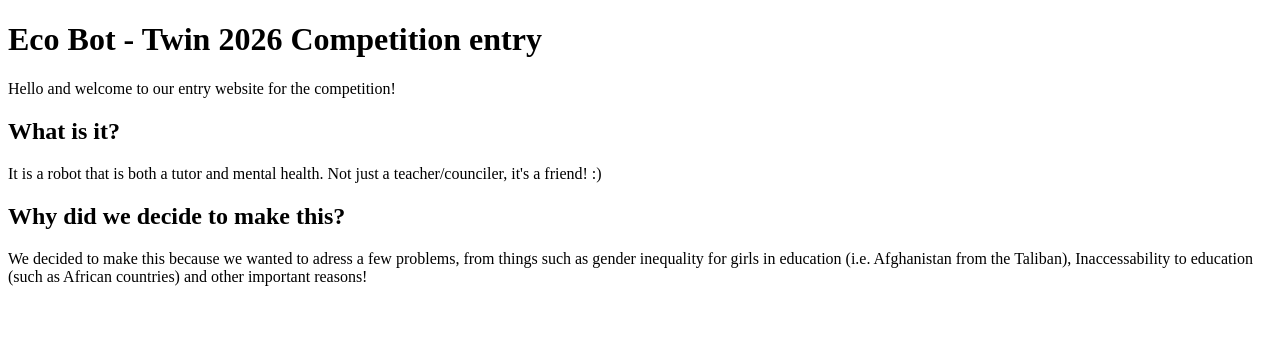
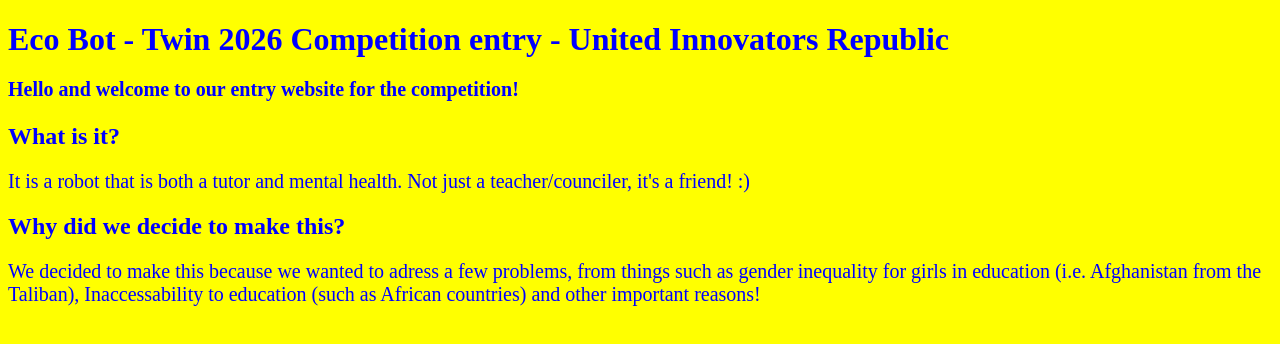
Before and after one commit to zaptechorg/ecobot, a plain HTML site: page index.html in a window 1280 px wide. Drawn offline with Linux system fonts and the light colour scheme.

Commit message:
Add stylesheet link and update header title

```diff
--- a/index.html
+++ b/index.html
@@ -1,9 +1,10 @@
 <!DOCTYPE html>
 <head>
   <title>Eco Bot</title>
+  <link rel="stylesheet" type="text/css" href="style.css">
 </head>
 <body>
-  <h1>Eco Bot - Twin 2026 Competition entry</h1>
+  <h1>Eco Bot - Twin 2026 Competition entry - United Innovators Republic
   <p>Hello and welcome to our entry website for the competition!</p>
   <h2>What is it?</h2>
   <p>It is a robot that is both a tutor and mental health. Not just a teacher/counciler, it's a friend! :)</p>
```
